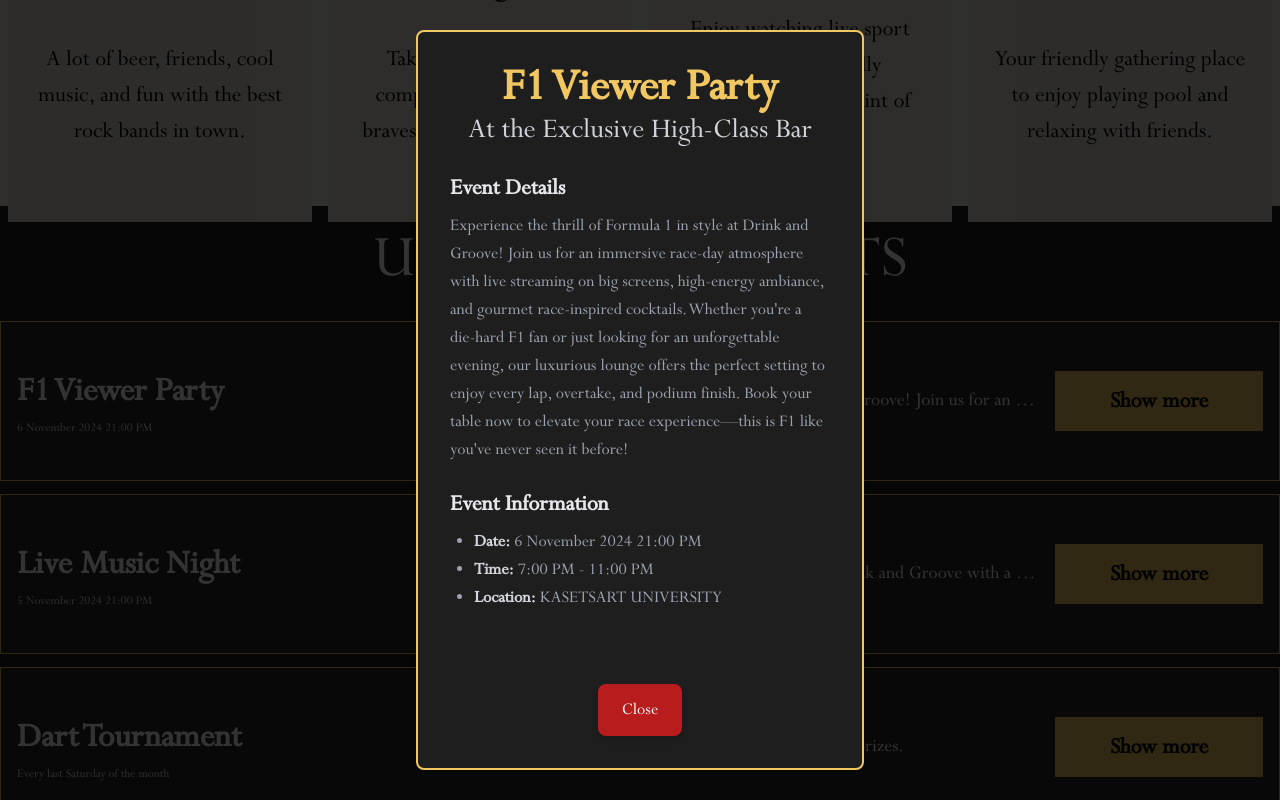
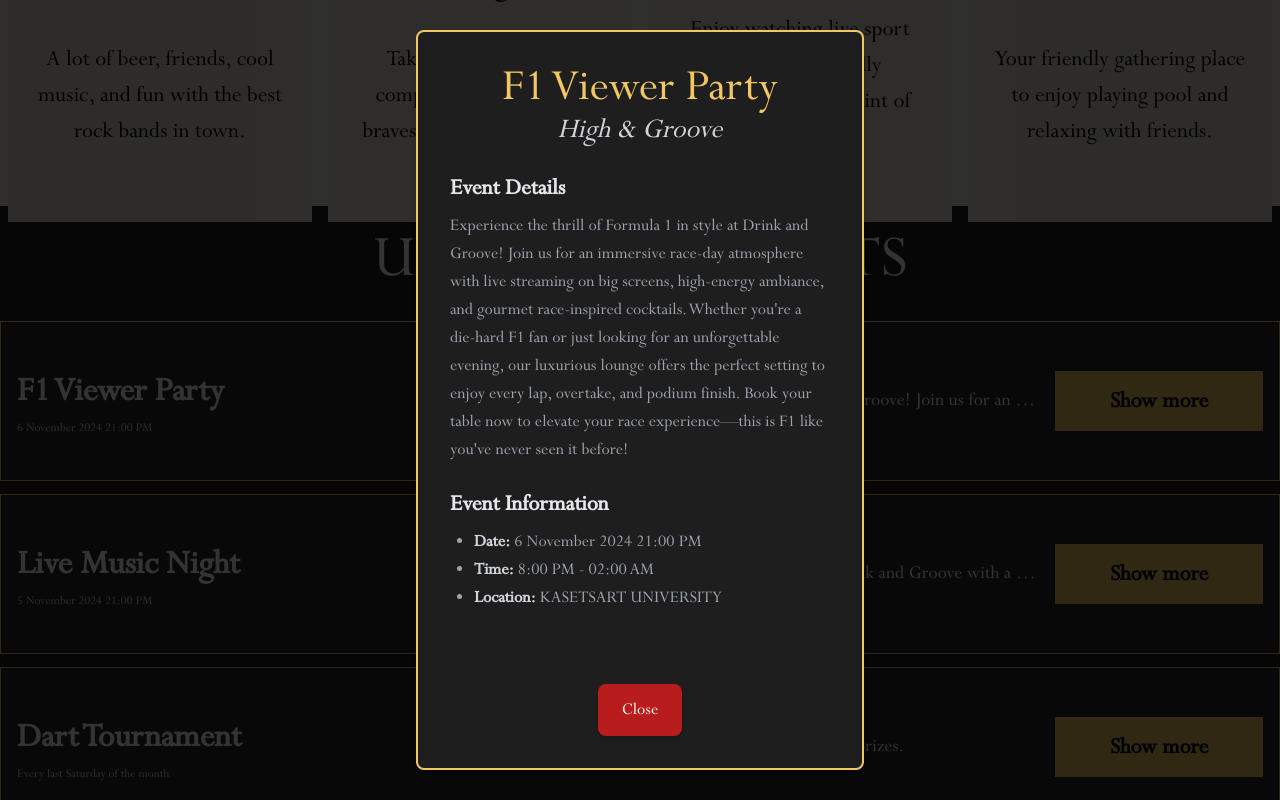
Before and after one commit to B1gdawg0/se-project-frontend, a Next.js app: page /homepage in a window 1280 px wide. Both pictures are taken after a click on the element 640 px from the left and 2003 px from the top of the page. Shown: the part 1603-2403 px from the top of the page. Built offline with nearby package versions, Linux system fonts and the light colour scheme.

Commit message:
finish detail on landing

```diff
--- a/src/app/components/EventModal.tsx
+++ b/src/app/components/EventModal.tsx
@@ -8,8 +8,8 @@ export default function EventModal({ event, onClose }) {
     <div className="fixed inset-0 flex items-center justify-center bg-black bg-opacity-80"> {/* Darker overlay */}
       <div className="flex flex-col max-w-3xl mx-auto p-8 bg-background rounded-lg shadow-xl border-main border-2"> {/* Dark background for modal */}
         <header className="text-center mb-6">
-          <h1 className="text-5xl font-extrabold text-main">{event.name}</h1> {/* Larger and bolder title */}
-          <h2 className="text-3xl text-gray-300 font-light">At the Exclusive High-Class Bar</h2> {/* Lighter text color */}
+          <h1 className="text-5xl font-semi text-main">{event.name}</h1> {/* Larger and bolder title */}
+          <h2 className="text-3xl text-gray-300 font-light italic">High & Groove</h2> {/* Lighter text color */}
         </header>
         <section className="mb-6">
           <h3 className="text-2xl font-semibold mb-2 text-gray-200">Event Details</h3> {/* Larger section title */}
@@ -19,7 +19,7 @@ export default function EventModal({ event, onClose }) {
           <h3 className="text-2xl font-semibold mb-2 text-gray-200">Event Information</h3> {/* Larger section title */}
           <ul className="list-disc pl-6 text-gray-400 text-lg"> {/* Lighter text color and larger font */}
             <li><strong className="text-gray-300">Date:</strong> {event.duration}</li> {/* Lighter text color */}
-            <li><strong className="text-gray-300">Time:</strong> 7:00 PM - 11:00 PM</li> {/* Lighter text color */}
+            <li><strong className="text-gray-300">Time:</strong> 8:00 PM - 02:00 AM</li> {/* Lighter text color */}
             <li><strong className="text-gray-300">Location:</strong> KASETSART UNIVERSITY</li> {/* Lighter text color */}
           </ul>
         </section>
```
